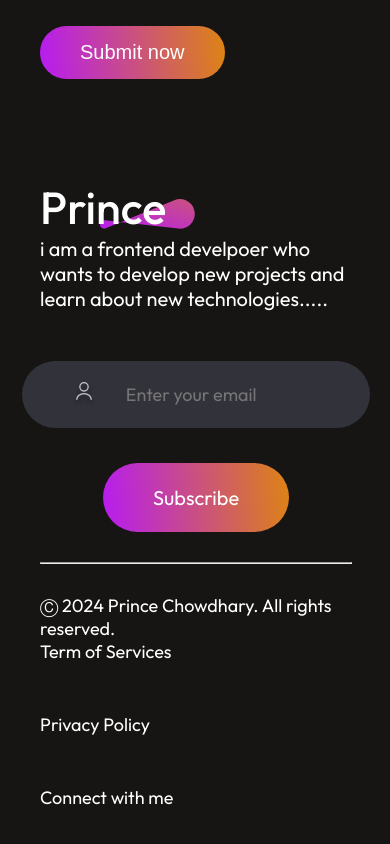
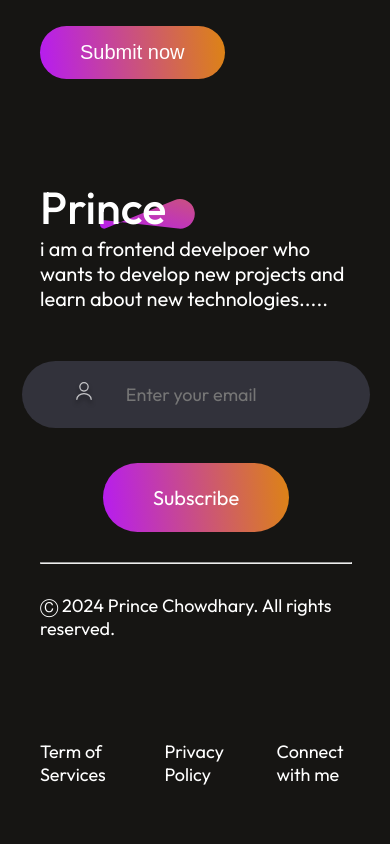
Before and after one commit to Prince7375/Portfolio, a React (Vite) app: page / in a window 390 px wide. Shown: the part 7835-8679 px from the top of the page. Built offline with nearby package versions, Linux system fonts and the light colour scheme.

Commit message:
footer changes

```diff
--- a/src/Components/Footer/Footer.css
+++ b/src/Components/Footer/Footer.css
@@ -138,15 +138,12 @@
         display: flex;
         flex-direction: column;
         margin-bottom: 50px;
+        padding-bottom: 40px;
     }
 
     .footer-bottom-left {
         display: flex;
         flex-direction: column;
-    }
-
-    .footer-bottom-right {
-        display: flex;
-        flex-direction: column;
+        padding-bottom: 100px;
     }
 }
```
